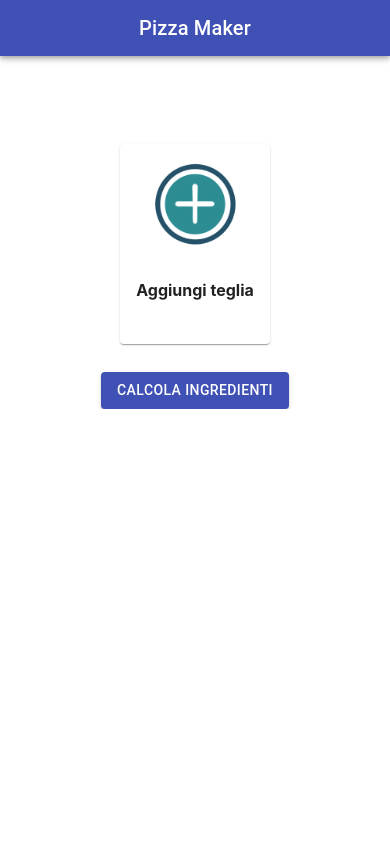
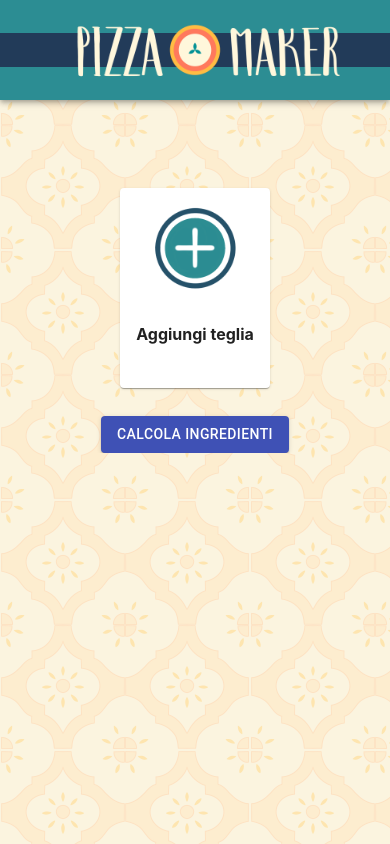
Before and after one commit to cfioretti/pizzamaker-fe, a React (Create React App) app: page / in a window 390 px wide. Built offline with nearby package versions, Linux system fonts and the light colour scheme.

Commit message:
Mobile graphic fix

```diff
--- a/src/App.css
+++ b/src/App.css
@@ -3,6 +3,11 @@
   width: 100%;
   height: 100%;
   overflow: hidden;
+  background-size: 250px;
+}
+
+html {
+  height: 100%
 }
 
 .App-header {
--- a/src/Components/Ingredients/Ingredients.js
+++ b/src/Components/Ingredients/Ingredients.js
@@ -5,6 +5,7 @@ import Box from '@material-ui/core/Box'
 import Typography from '@material-ui/core/Typography';
 import Grid from '@material-ui/core/Grid';
 import Aux from '../../hoc/Aux/Aux';
+import useMediaQuery from '@material-ui/core/useMediaQuery';
 
 const useStyles = makeStyles(theme => ({
     root: {
@@ -33,6 +34,8 @@ const useStyles = makeStyles(theme => ({
 export default function Ingredients(props) {
     const classes = useStyles();
 
+    const matches = useMediaQuery('(min-width:600px)');
+
     return (
         <Box className={classes.root} alignContent="center">
             <Card raised className={classes.card}>
@@ -45,9 +48,11 @@ export default function Ingredients(props) {
                     </Grid>
                     {props.panIngredients.length > 1?
                         <Aux>
-                            <Grid item>
-                                <div className={classes.verticalDivider}></div>
-                            </Grid>
+                            {matches ?
+                                <Grid item>
+                                    <div className={classes.verticalDivider}></div>
+                                </Grid>: null
+                            }
                             <Grid item>
                                 <Typography className={classes.sectionTitle} type='subtitle1'>
                                     Impasto per teglia
--- a/src/Components/Navigation/AppBar/AppBar.js
+++ b/src/Components/Navigation/AppBar/AppBar.js
@@ -14,19 +14,31 @@ const useStyles = makeStyles(theme => ({
   title: {
     flexGrow: 1,
   },
+  navBar: {
+    background: 'linear-gradient(180deg, #2c8d93 33.33%, #223b59 33.33%, #223b59 66.67%, #2c8d93 66.67%, #2c8d93 100%, #2c8d93 100%)',
+    height: 100,
+  },
+  toolbar: {
+    display: "flex",
+    width: "100%",
+    justifyContent: "center",
+    margin: 0,
+    padding: 0
+  },
+  logo: {
+    height: 100,
+    verticalAlign: "middle",
+  }
 }));
 
-export default function ButtonAppBar(props) {
+export default function MyAppBar(props) {
   const classes = useStyles();
 
-  const pageName = props.pageName;
   return (
     <header className={classes.root}>
-      <AppBar position="static">
-        <Toolbar>
-          <Typography variant="h6" className={classes.title}>
-            {pageName}
-          </Typography>
+      <AppBar className={classes.navBar} position="static">
+        <Toolbar className={classes.toolbar}>
+          <img className={classes.logo} src="/logo-extended.png" alt="Pizza Maker"/>
         </Toolbar>
       </AppBar>
     </header>
--- a/src/Components/PanList/PanItem/PanItem.js
+++ b/src/Components/PanList/PanItem/PanItem.js
@@ -23,6 +23,8 @@ export default function PanItem(props) {
 
     const cardClasses = [classes.card];
 
+    const iconPath = "/pans/" + props.shape + "-pan.png";
+
     if (props.selected === true) {
         cardClasses.push(classes.selected);
     }
@@ -34,7 +36,7 @@ export default function PanItem(props) {
                 <h4>Aggiungi teglia</h4>
             </Card>:
             <Card onClick={props.selectHandler} className={cardClasses.join(' ')}>
-                <img className={classes.icon} src="/pizza-icon.png" alt="Pizza"/>
+                <img className={classes.icon} src={iconPath} alt="Teglia"/>
                 {Object.keys(props.dimensions).map((key) => (
                     <p key={key}>{key.slice(0, 1).toUpperCase()} {props.dimensions[key]} cm</p>
                 ))}
--- a/src/Components/PanList/PanList.js
+++ b/src/Components/PanList/PanList.js
@@ -10,11 +10,6 @@ const useStyles = makeStyles(theme => ({
         margin: "auto",
         width: "100%",
         boxSizing: "border-box",
-  },
-  icon: {
-        width: 100,
-        height: 100,
-        paddingTop: 10
   }
 }));
 
@@ -30,7 +25,7 @@ export default function SpacingGrid(props) {
       </Grid>
       {props.pans.map((pan, index) => (
         <Grid key={index} item>
-          <PanItem key={index} selected={selectedPans.includes(index)} selectHandler={() => props.selectHandler(index)} shape={pan.type} dimensions={pan.measures}/>
+          <PanItem key={index} selected={selectedPans.includes(index)} selectHandler={() => props.selectHandler(index)} shape={pan.shape} dimensions={pan.measures}/>
         </Grid>
       ))}
     </Grid>
--- a/src/index.css
+++ b/src/index.css
@@ -5,6 +5,8 @@ body {
     sans-serif;
   -webkit-font-smoothing: antialiased;
   -moz-osx-font-smoothing: grayscale;
+  background: url('/background-colored.png') repeat fixed;
+  background-size: 250px;
 }
 
 code {
```
Also changed, not shown: public/pans/circle-pan.png (deleted).
